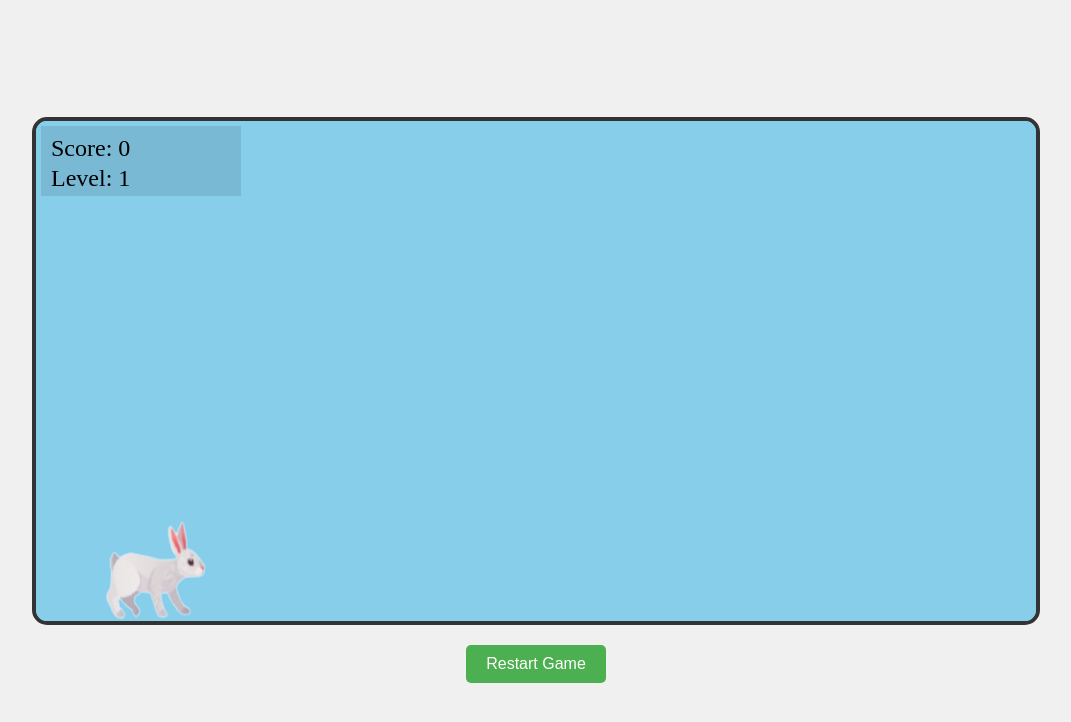
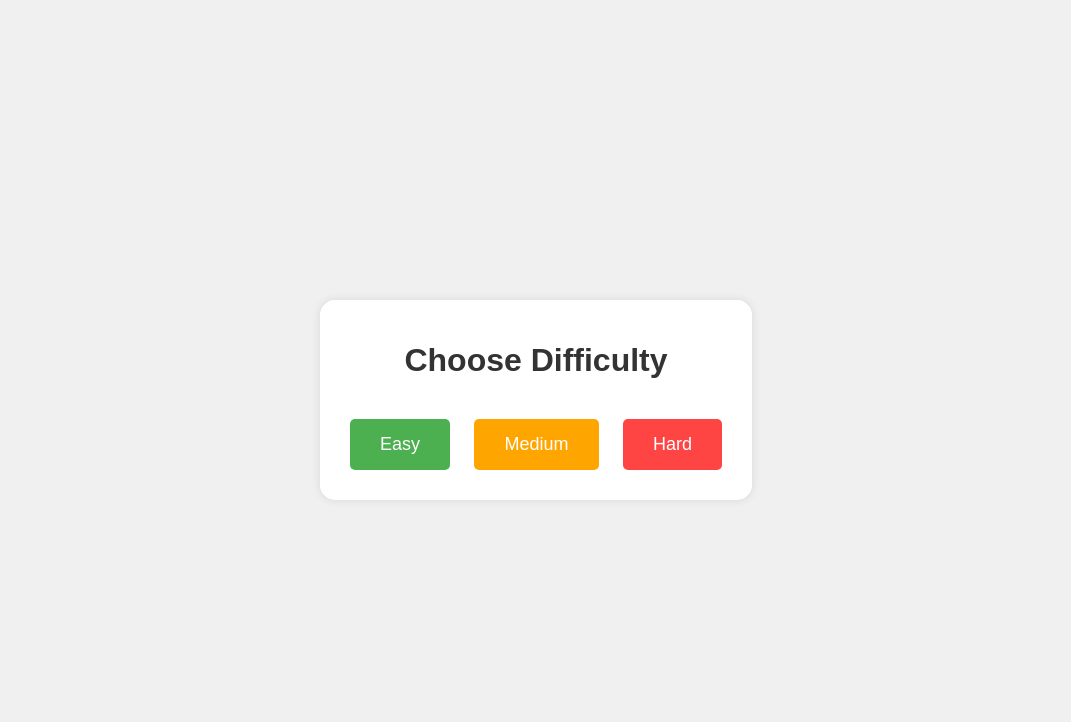
Before and after one commit to SaraDeveloper/SaraGame, a plain HTML site: page index.html in a window 1280 px wide. Shown: the whole page, without its empty margins (104-1175 px from the left). Drawn offline with Linux system fonts and the light colour scheme.

Commit message:
Add difficulty modes with dynamic game settings and menu

```diff
--- a/game.js
+++ b/game.js
@@ -1,6 +1,58 @@
 const canvas = document.getElementById('gameCanvas');
 const ctx = canvas.getContext('2d');
 const restartBtn = document.getElementById('restart-btn');
+const menuContainer = document.getElementById('menu-container');
+const easyBtn = document.getElementById('easy-btn');
+const mediumBtn = document.getElementById('medium-btn');
+const hardBtn = document.getElementById('hard-btn');
+
+// Difficulty settings
+const difficultySettings = {
+    easy: {
+        obstacleSpeed: 3,
+        obstacleFrequency: 500,
+        playerSpeed: 6,
+        jumpHeight: 20,
+        maxJumps: 2
+    },
+    medium: {
+        obstacleSpeed: 5,
+        obstacleFrequency: 400,
+        playerSpeed: 5,
+        jumpHeight: 25,
+        maxJumps: 2
+    },
+    hard: {
+        obstacleSpeed: 7,
+        obstacleFrequency: 300,
+        playerSpeed: 4,
+        jumpHeight: 30,
+        maxJumps: 1
+    }
+};
+
+let currentDifficulty = null;
+
+// Handle difficulty selection
+function startGame(difficulty) {
+    currentDifficulty = difficulty;
+    menuContainer.style.display = 'none';
+    canvas.style.display = 'block';
+    restartBtn.style.display = 'block';
+
+    // Apply difficulty settings
+    const settings = difficultySettings[difficulty];
+    player.speed = settings.playerSpeed;
+    player.jumpHeight = settings.jumpHeight;
+    player.maxJumps = settings.maxJumps;
+
+    // Start the game
+    restartGame();
+}
+
+easyBtn.addEventListener('click', () => startGame('easy'));
+mediumBtn.addEventListener('click', () => startGame('medium'));
+hardBtn.addEventListener('click', () => startGame('hard'));
 
 // Load rabbit sprites
 const rabbitSprites = {
@@ -109,13 +161,14 @@ let isMovingRight = false;
 
 // Initialize obstacles
 function createObstacle() {
-    const minGap = 250;
-    const maxGap = 500;
+    const settings = difficultySettings[currentDifficulty];
+    const minGap = settings.obstacleFrequency - 100;
+    const maxGap = settings.obstacleFrequency + 100;
     const lastObstacle = obstacles[obstacles.length - 1];
     const randomGap = Math.random() * (maxGap - minGap) + minGap;
 
     // Randomly decide if we want to create multiple obstacles
-    const numObstacles = Math.random() < 0.3 ? 2 : 1;
+    const numObstacles = Math.random() < (currentDifficulty === 'hard' ? 0.4 : 0.3) ? 2 : 1;
     const newObstacles = [];
 
     let startX = camera.x + canvas.width + 100; // Position obstacles ahead of the camera view
@@ -128,7 +181,8 @@ function createObstacle() {
             x: startX + (i * 80),
             y: canvas.height - 40,
             width: 40,
-            height: 40
+            height: 40,
+            speed: settings.obstacleSpeed
         });
     }
 
@@ -169,10 +223,15 @@ function gameLoop() {
         }
 
         // Handle level transition
-        if (score >= level * 20 && countdown === 0) {
+        if (score >= level * (currentDifficulty === 'easy' ? 15 : currentDifficulty === 'medium' ? 20 : 25) && countdown === 0) {
             level++;
             countdown = 3;
             countdownStart = Date.now();
+
+            // Increase obstacle speed with level
+            const speedIncrease = currentDifficulty === 'easy' ? 0.3 :
+                                currentDifficulty === 'medium' ? 0.5 : 0.7;
+            obstacles.forEach(obs => obs.speed += speedIncrease);
         }
 
         // Show countdown if active
@@ -204,10 +263,20 @@ function gameLoop() {
             player.x = Math.min(camera.x + canvas.width - player.width, player.x + player.speed);
         }
 
+        // Auto-move the player when not explicitly moving
+        let isAutoMoving = false;
+        if (!isMovingLeft && !isMovingRight) {
+            player.x += player.speed * 0.5; // Automatic forward movement
+            isAutoMoving = true;
+        }
+
         // Update camera position only when player reaches threshold
         const playerScreenX = player.x - camera.x;
+        let isCameraMoving = false;
         if (playerScreenX > canvas.width * camera.moveThreshold) {
-            camera.x += playerScreenX - (canvas.width * camera.moveThreshold);
+            const cameraMove = playerScreenX - (canvas.width * camera.moveThreshold);
+            camera.x += cameraMove;
+            isCameraMoving = true;
         }
 
         // Update player vertical position (jumping)
@@ -247,8 +316,8 @@ function gameLoop() {
                 }
                 lastFrameUpdate = currentTime;
             }
-        } else if (isMovingLeft || isMovingRight) {
-            // Update walking animation
+        } else if (isMovingLeft || isMovingRight || isCameraMoving || isAutoMoving) {
+            // Update walking animation when moving or when camera is moving
             if (currentTime - lastFrameUpdate > WALK_FRAME_INTERVAL) {
                 walkingFrame = (walkingFrame + 1) % 4;
                 lastFrameUpdate = currentTime;
@@ -256,8 +325,10 @@ function gameLoop() {
         }
 
         // Update facing direction
-        if (isMovingLeft || isMovingRight) {
-            player.facingLeft = isMovingLeft;
+        if (isMovingLeft) {
+            player.facingLeft = true;
+        } else if (isMovingRight || isCameraMoving || isAutoMoving) {
+            player.facingLeft = false;
         }
 
         // Draw the rabbit sprite
@@ -294,9 +365,12 @@ function gameLoop() {
         // Clean up off-screen obstacles
         obstacles = obstacles.filter(obs => obs.x > camera.x - obs.width);
 
-        // Draw obstacles relative to camera
+        // Draw obstacles relative to camera and update their positions
         for (let i = obstacles.length - 1; i >= 0; i--) {
             const obstacle = obstacles[i];
+
+            // Move obstacles based on their speed
+            obstacle.x -= obstacle.speed;
 
             // Draw obstacle relative to camera position
             ctx.fillStyle = 'yellow';
@@ -323,12 +397,13 @@ function gameLoop() {
 
         // Draw score and level (fixed to screen)
         ctx.fillStyle = 'rgba(0, 0, 0, 0.1)';
-        ctx.fillRect(5, 5, 200, 70);
+        ctx.fillRect(5, 5, 200, 100);
         ctx.fillStyle = 'black';
         ctx.font = '24px Arial bold';
         ctx.textAlign = 'left';
         ctx.fillText(`Score: ${score}`, 15, 35);
         ctx.fillText(`Level: ${level}`, 15, 65);
+        ctx.fillText(`Mode: ${currentDifficulty}`, 15, 95);
 
         requestAnimationFrame(gameLoop);
     } else {
@@ -342,6 +417,7 @@ function gameLoop() {
         ctx.font = '24px Arial';
         ctx.fillText(`Final Score: ${score}`, canvas.width / 2, canvas.height / 2 + 40);
         ctx.fillText(`Level: ${level}`, canvas.width / 2, canvas.height / 2 + 70);
+        ctx.fillText(`Mode: ${currentDifficulty}`, canvas.width / 2, canvas.height / 2 + 100);
     }
 }
 
@@ -385,12 +461,24 @@ document.addEventListener('keyup', (event) => {
 
 // Modify restartGame to reset camera
 function restartGame() {
+    if (!currentDifficulty) {
+        // If no difficulty selected, show menu
+        menuContainer.style.display = 'block';
+        canvas.style.display = 'none';
+        restartBtn.style.display = 'none';
+        return;
+    }
+
+    const settings = difficultySettings[currentDifficulty];
     camera.x = 0;
     player.x = 70;
     player.y = canvas.height - player.height;
     player.jumping = false;
     player.velocity = 0;
     player.jumpCount = 0;
+    player.speed = settings.playerSpeed;
+    player.jumpHeight = settings.jumpHeight;
+    player.maxJumps = settings.maxJumps;
     obstacles = [];
     gameOver = false;
     score = 0;
--- a/index.html
+++ b/index.html
@@ -21,6 +21,7 @@
             background-color: #87CEEB;  /* Sky blue color */
             width: 1000px;
             height: 500px;
+            display: none; /* Hide canvas initially */
         }
         #restart-btn {
             margin-top: 20px;
@@ -31,13 +32,55 @@
             border: none;
             border-radius: 5px;
             cursor: pointer;
+            display: none; /* Hide restart button initially */
         }
         #restart-btn:hover {
             background-color: #45a049;
         }
+        #menu-container {
+            text-align: center;
+            padding: 20px;
+            background-color: white;
+            border-radius: 15px;
+            box-shadow: 0 0 10px rgba(0,0,0,0.1);
+        }
+        .difficulty-btn {
+            margin: 10px;
+            padding: 15px 30px;
+            font-size: 18px;
+            border: none;
+            border-radius: 5px;
+            cursor: pointer;
+            transition: transform 0.2s;
+        }
+        .difficulty-btn:hover {
+            transform: scale(1.05);
+        }
+        #easy-btn {
+            background-color: #4CAF50;
+            color: white;
+        }
+        #medium-btn {
+            background-color: #FFA500;
+            color: white;
+        }
+        #hard-btn {
+            background-color: #FF4444;
+            color: white;
+        }
+        h1 {
+            color: #333;
+            margin-bottom: 30px;
+        }
     </style>
 </head>
 <body>
+    <div id="menu-container">
+        <h1>Choose Difficulty</h1>
+        <button id="easy-btn" class="difficulty-btn">Easy</button>
+        <button id="medium-btn" class="difficulty-btn">Medium</button>
+        <button id="hard-btn" class="difficulty-btn">Hard</button>
+    </div>
     <canvas id="gameCanvas" width="1000" height="500"></canvas>
     <button id="restart-btn">Restart Game</button>
     <script src="game.js"></script>
```
